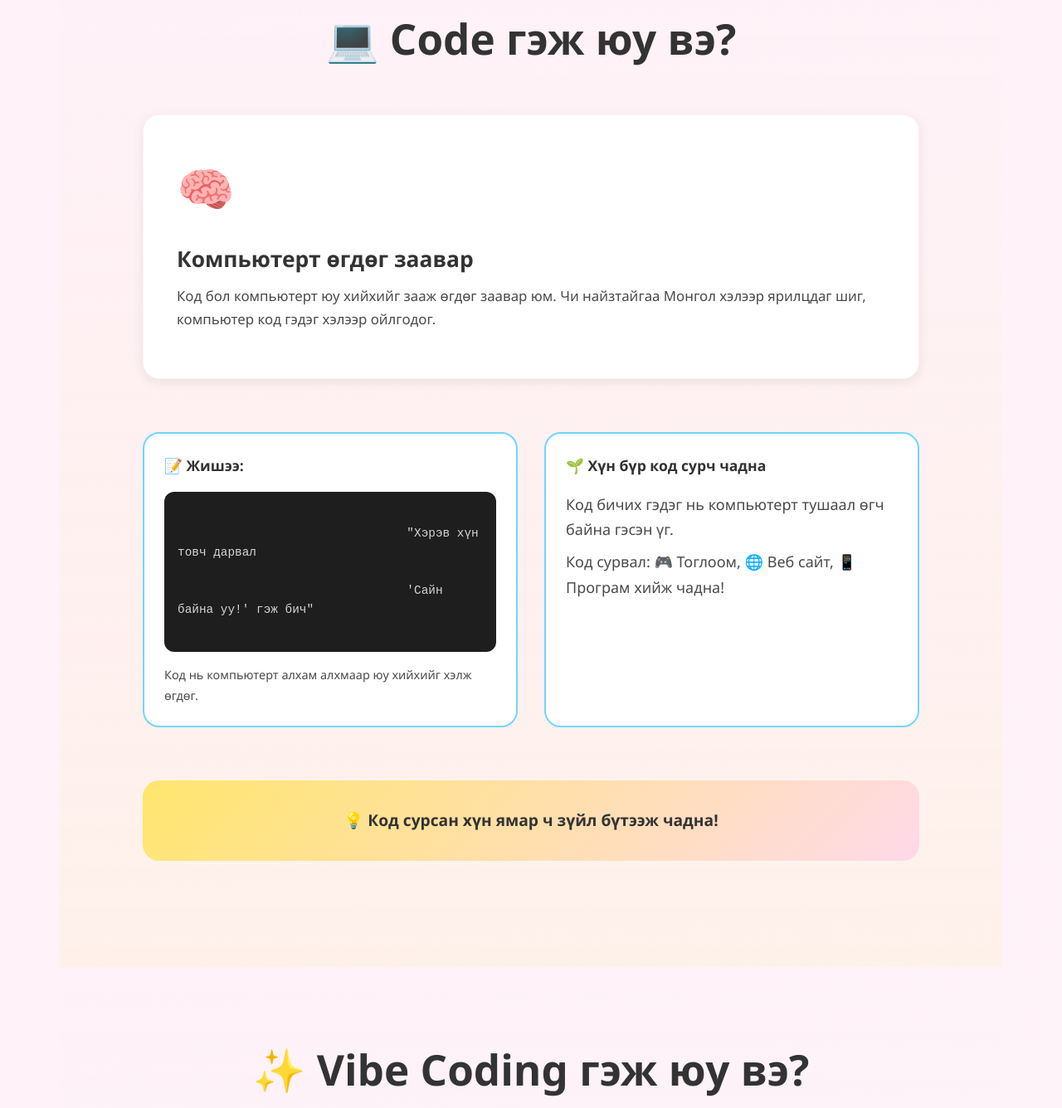
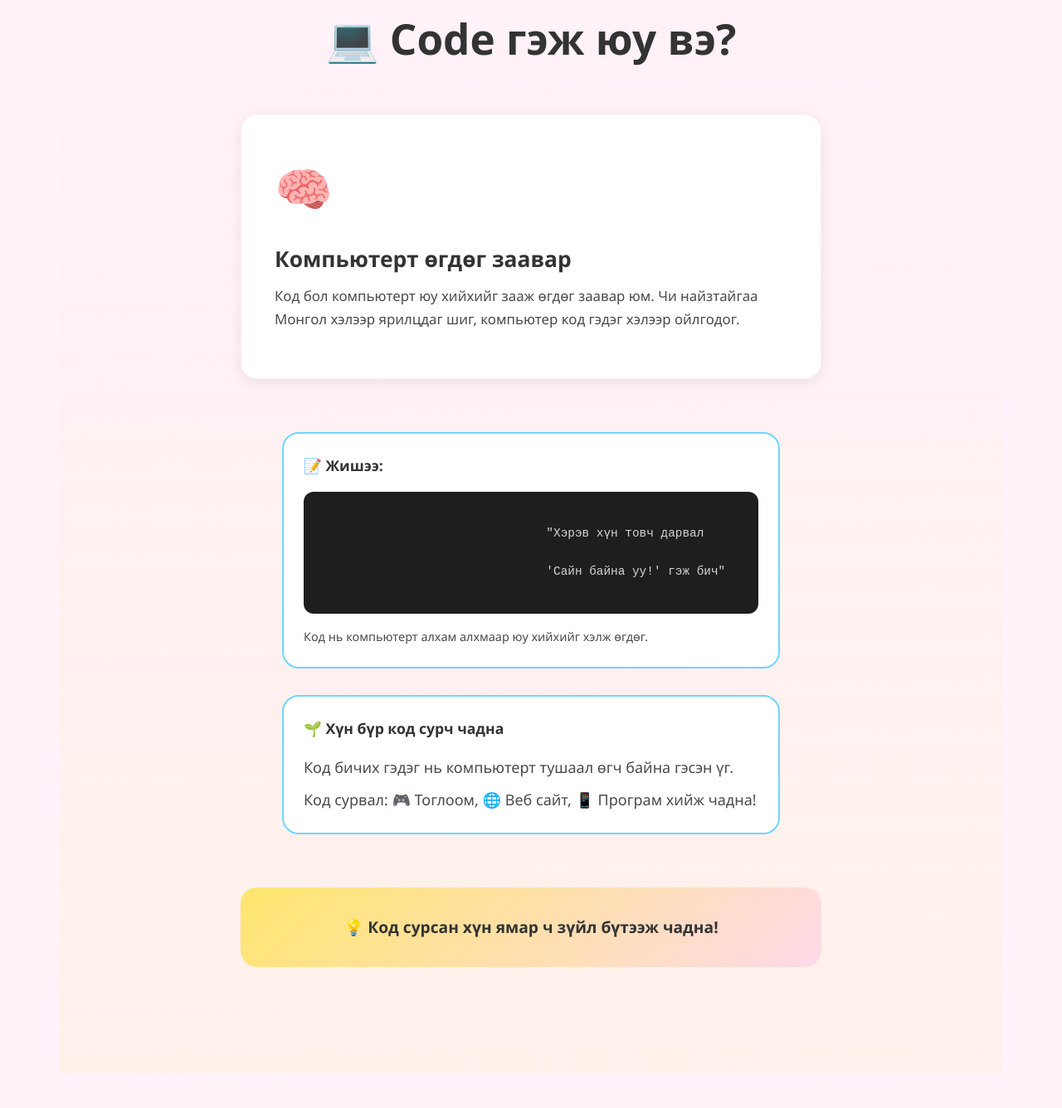
Before and after one commit to Mojurex/Winter-vibe-1, a website: page index.html in a window 1280 px wide. Shown: the part 4615-5951 px from the top of the page at 83% size. Drawn offline with Linux system fonts and the light colour scheme.

Commit message:
UI: Fix Code section mobile layout - center cards and improve visibility

```diff
--- a/style.css
+++ b/style.css
@@ -251,6 +251,11 @@ body {
     margin-bottom: 3rem;
 }
 
+.section-6 .section-content {
+    display: block;
+    width: 100%;
+}
+
 .card {
     background: white;
     border-radius: var(--radius-lg);
@@ -486,13 +491,25 @@ body {
 .code-definition {
     grid-column: 1 / -1;
     margin-bottom: 2rem;
+    display: flex;
+    justify-content: center;
+}
+
+.code-definition .card {
+    max-width: 700px;
+    width: 100%;
+    margin: 0 auto;
 }
 
 .code-examples {
     grid-column: 1 / -1;
-    display: grid;
-    grid-template-columns: repeat(auto-fit, minmax(300px, 1fr));
+    display: flex;
+    flex-direction: column;
+    align-items: center;
     gap: 2rem;
+    max-width: 800px;
+    margin: 0 auto;
+    width: 100%;
 }
 
 .example-card {
@@ -500,6 +517,8 @@ body {
     border: 2px solid var(--color-blue);
     border-radius: var(--radius-lg);
     padding: 1.5rem;
+    width: 100%;
+    max-width: 600px;
 }
 
 .example-card h4 {
@@ -536,6 +555,10 @@ body {
     font-weight: 600;
     color: var(--color-dark);
     margin-top: 2rem;
+    max-width: 700px;
+    margin-left: auto;
+    margin-right: auto;
+    width: 100%;
 }
 
 /* ============= VIBE CODING SECTION ============= */
```
